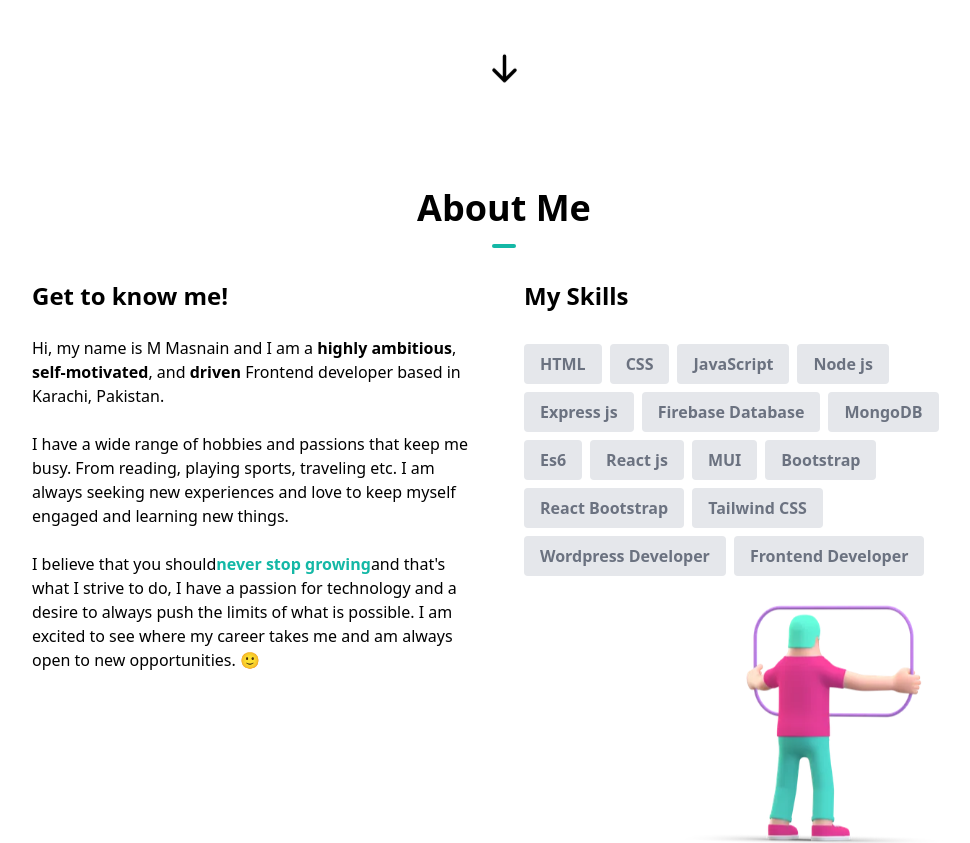
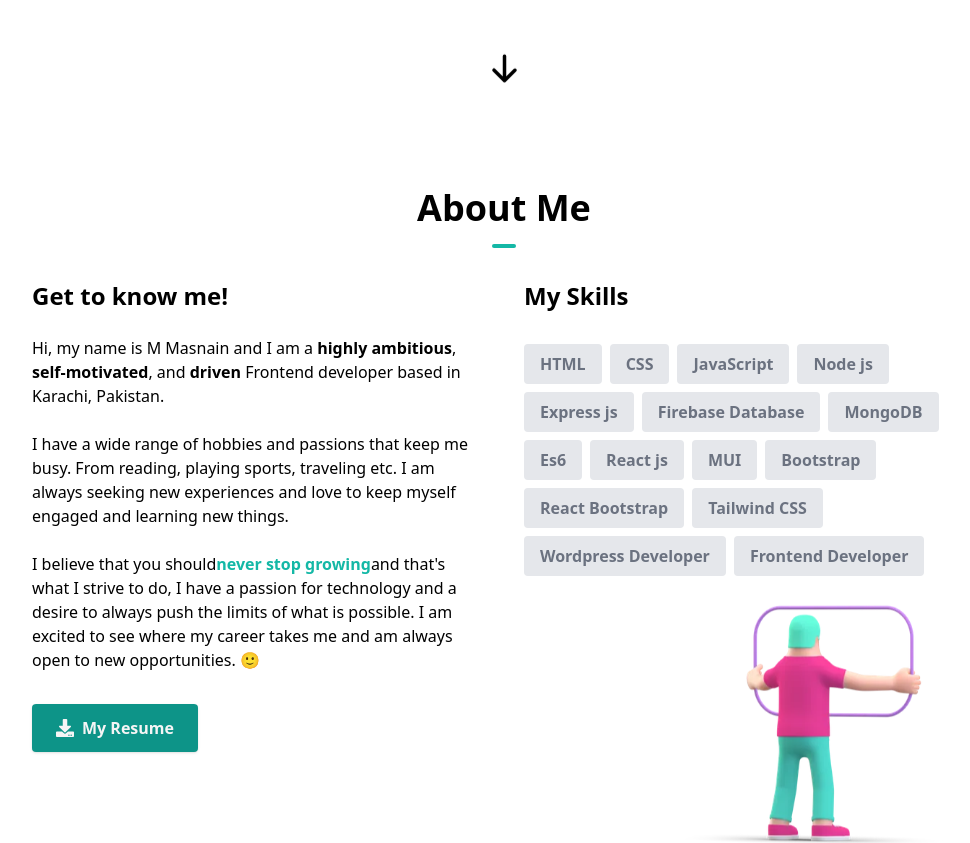
Before and after one commit to mhasnain619/Portfolio-Mhasnain, a Next.js app: page / in a window 1280 px wide. Shown: the part 820-1663 px from the top of the page, without its empty margins (136-1106 px from the left). Built offline with nearby package versions, Linux system fonts and the light colour scheme.

Commit message:
resumme added

```diff
--- a/components/AboutSection.tsx
+++ b/components/AboutSection.tsx
@@ -1,5 +1,6 @@
 import React from "react"
 import Image from "next/image"
+import { FaDownload } from "react-icons/fa";
 
 const skills = [
   { skill: "HTML" },
@@ -22,7 +23,7 @@ const skills = [
 const AboutSection = () => {
   return (
     <section id="about">
-      <div className="my-12 pb-12 md:pt-16 md:pb-48">
+      <div className="my-12 pb-12 md:pt-16 md:pb-0">
         <h1 className="text-center font-bold text-4xl">
           About Me
           <hr className="w-6 h-1 mx-auto my-4 bg-teal-500 border-0 rounded"></hr>
@@ -48,16 +49,22 @@ const AboutSection = () => {
               engaged and learning new things.
             </p>
             <br />
-            <p>
+            <p className="mb-8">
               I believe that you should
               <span className="font-bold text-teal-500">
-                 never stop growing
+                never stop growing
               </span>
               and that&#39;s what I strive to do, I have a passion for
               technology and a desire to always push the limits of what is
               possible. I am excited to see where my career takes me and am
               always open to new opportunities. 🙂
             </p>
+            <a href="/resume.pdf" download>
+              <button className="flex items-center gap-2 text-neutral-100 font-semibold px-6 py-3 bg-teal-600 rounded shadow hover:bg-teal-700 transition duration-300 hover:scale-105">
+                <FaDownload className="text-lg" />
+                My Resume
+              </button>
+            </a>
           </div>
           <div className="text-center md:w-1/2 md:text-left">
             <h1 className="text-2xl font-bold mb-6">My Skills</h1>
--- a/components/ProjectsSection.tsx
+++ b/components/ProjectsSection.tsx
@@ -131,7 +131,7 @@ const projects = [
 const ProjectsSection = () => {
   return (
     <section id="projects">
-      <h1 className="my-10 text-center font-bold text-4xl">
+      <h1 className="mb-10 text-center font-bold text-4xl">
         Projects
         <hr className="w-6 h-1 mx-auto my-4 bg-teal-500 border-0 rounded"></hr>
       </h1>
```
Also changed, not shown: 1 other file (tests, documents, lock files or other folders).
